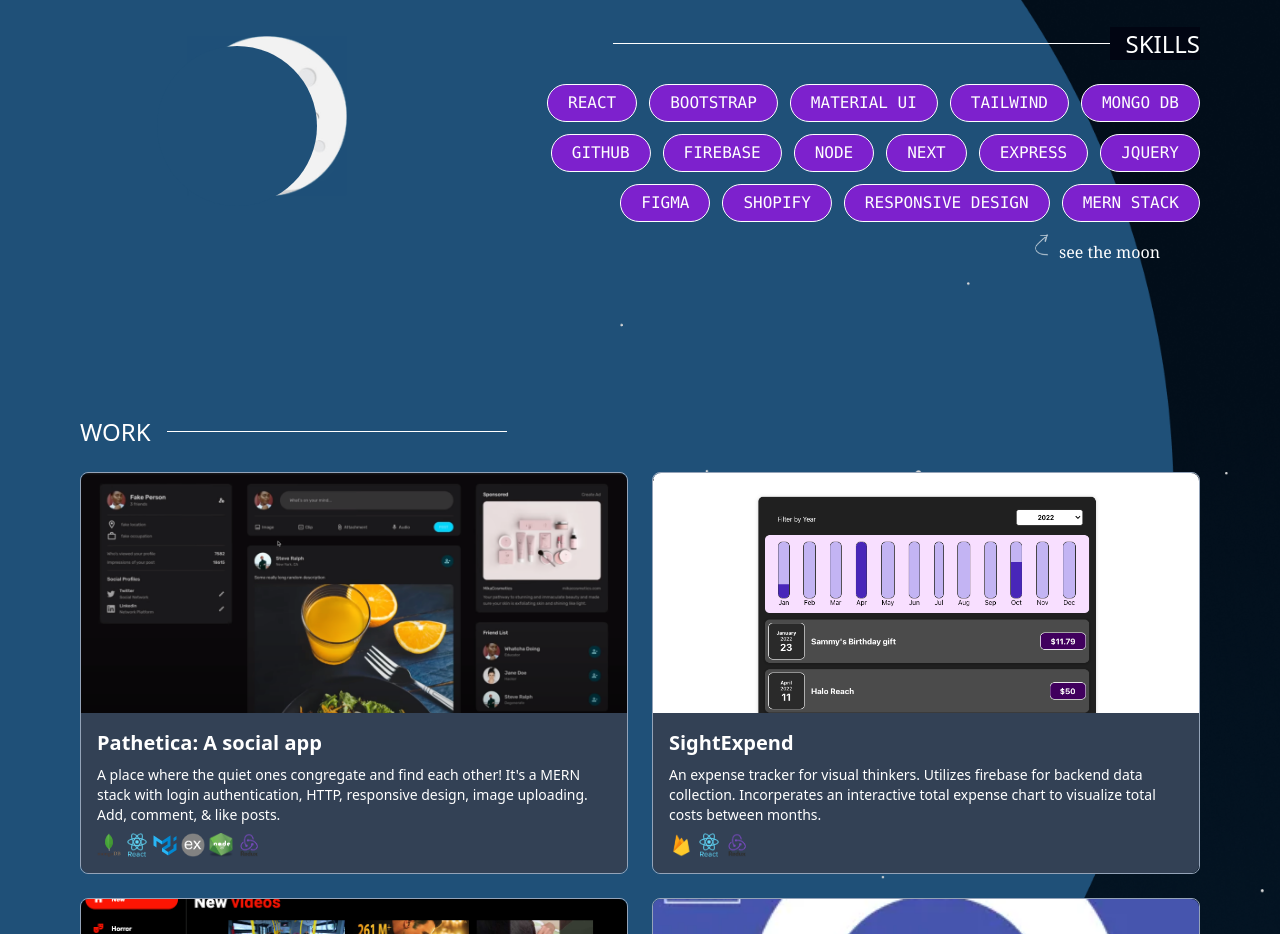
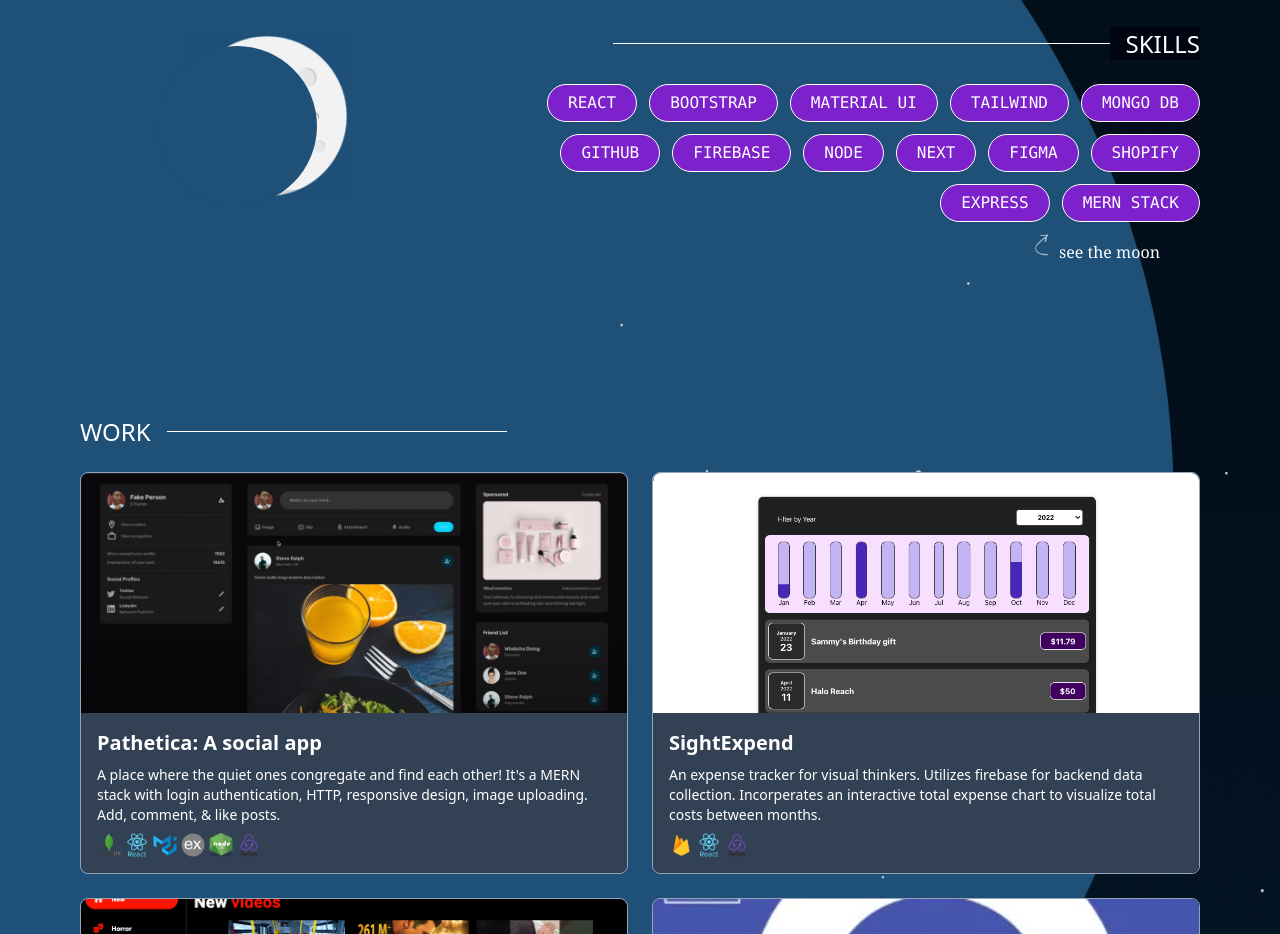
Before and after one commit to hansonliao98/me, a React (Create React App) app: page / in a window 1280 px wide. Shown: the part 1560-2494 px from the top of the page. Built offline with nearby package versions, Linux system fonts and the light colour scheme.

Commit message:
edited skills

```diff
--- a/src/Components/Skills/Skills.jsx
+++ b/src/Components/Skills/Skills.jsx
@@ -16,11 +16,9 @@ const skills = [
   "Firebase",
   "Node",
   "Next",
-  "Express",
-  "JQuery",
   "Figma",
   "Shopify",
-  "Responsive Design",
+  "Express",
   "MERN stack",
 ];
 
```
Also changed, not shown: 39 other files (tests, documents, lock files or other folders).
